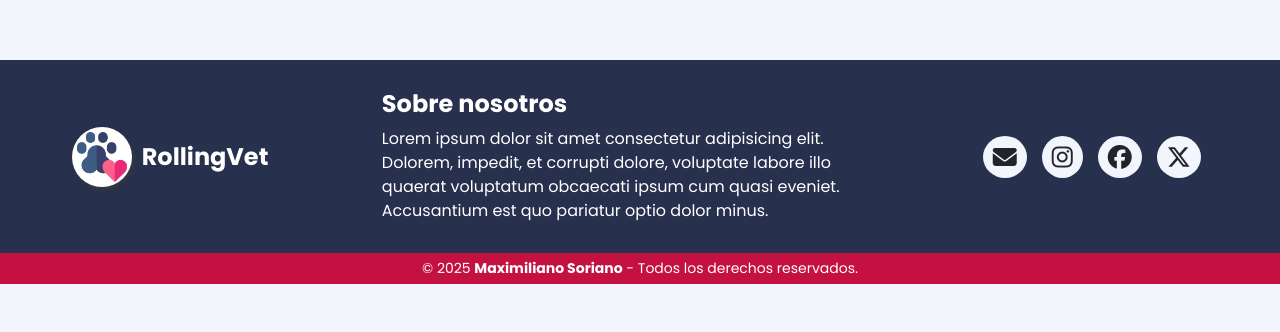
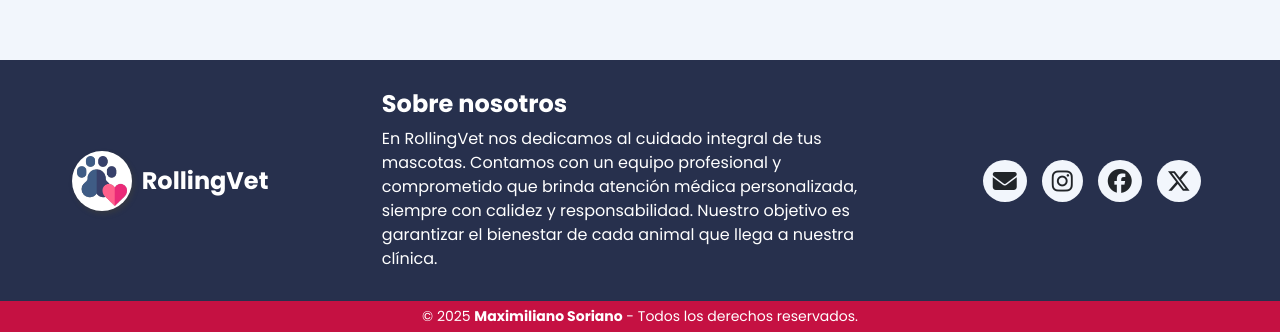
Before and after one commit to MaxiSoriano70/PF-RC-FRONT-END-ROLLINGVET, a React (Vite) app: page / in a window 1280 px wide. Shown: the part 2174-2506 px from the top of the page. Before the commit the page ends 2458 px from the top, so only its background shows below. Built offline with nearby package versions, Linux system fonts and the light colour scheme.

Commit message:
Agregando texto sobre nosotros en el footer

```diff
--- a/src/components/FooterVet.jsx
+++ b/src/components/FooterVet.jsx
@@ -16,7 +16,7 @@ const Footer = () => {
                 <article className={styles.boxNosotros}>
                     <h3>Sobre nosotros</h3>
                     <p>
-                        Lorem ipsum dolor sit amet consectetur adipisicing elit. Dolorem, impedit, et corrupti dolore, voluptate labore illo quaerat voluptatum obcaecati ipsum cum quasi eveniet. Accusantium est quo pariatur optio dolor minus.
+                        En RollingVet nos dedicamos al cuidado integral de tus mascotas. Contamos con un equipo profesional y comprometido que brinda atención médica personalizada, siempre con calidez y responsabilidad. Nuestro objetivo es garantizar el bienestar de cada animal que llega a nuestra clínica.
                     </p>
                 </article>
                 <article className={styles.boxRedes}>
```
